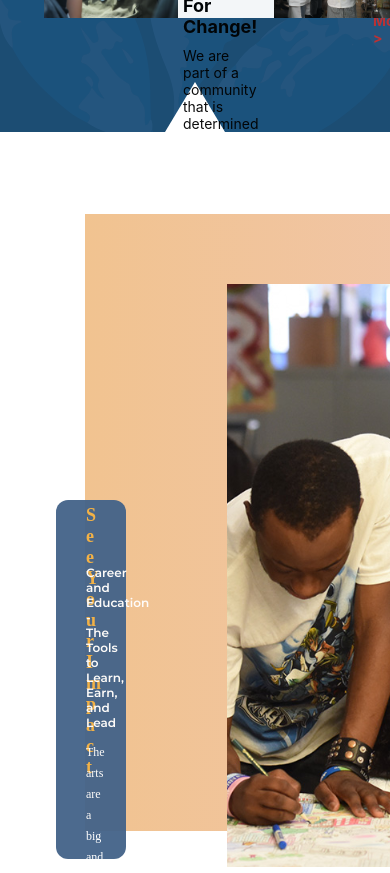
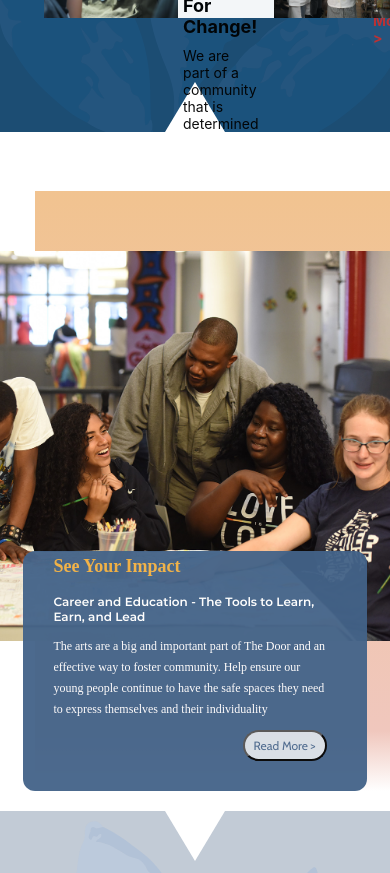
Before and after one commit to Ricomitch/The-Door, a React (Create React App) app in the folder client/: page / in a window 390 px wide. Shown: the part 1380-2253 px from the top of the page. Built offline with nearby package versions, Linux system fonts and the light colour scheme; a web font is replaced by a local one.

Commit message:
first commit responsive-homeImpact

```diff
--- a/client/src/components/HomePage/ImpactHomePage.css
+++ b/client/src/components/HomePage/ImpactHomePage.css
@@ -1,11 +1,9 @@
-
 div.impact-home-div {
   width: 100%;
   height: 807px;
-   padding: 20px;
   display: grid;
-   grid-template-rows: 62px 70px 216px 359px 20px 80px;
-   grid-template-columns: 36px 29px 142px 209px 1fr 36px;
+  grid-template-rows: 62px 70px 216px 366px 20px 74px;
+  grid-template-columns: 36px 29px 142px 209px 1fr 32px;
 }
 
 div.homePageImpactRectangle143 {
@@ -14,16 +12,81 @@
   z-index: 2;
 }
 
-div.gradient-block{
+div.gradient-block {
   grid-row-start: 2;
   grid-column-start: 3;
   width: 1153px;
   height: 617px;
 
-  background: linear-gradient(90deg, rgba(241,195,144,1) 0%, rgba(240,199,189,1) 60%, rgba(255,255,255,1) 100%); ;
+  background: linear-gradient(
+    90deg,
+    rgba(241, 195, 144, 1) 0%,
+    rgba(240, 199, 189, 1) 60%,
+    rgba(255, 255, 255, 1) 100%
+  );
 }
 
 div.img-wrapper {
+  grid-row: 3 / 5;
+  grid-column: 4 / 6;
+  background-image: url('../../assets/Homepage/slack-imgs.png');
+  background-size: cover;
+  /* width: 1201px;
+  height: 583px; */
+  z-index: 1;
+  background-position-y: 50%;
+}
+
+/* Mobile */
+@media screen and (max-width: 426px) {
+  div.impact-home-div {
+    width: 100vw;
+    height: 600px;
+    display: grid;
+    grid-template-rows: 10% 50% 20% 20%;
+    grid-template-columns: 6% 3% 85% 6% ;
+    margin-top: 15%;
+    z-index: -1;
+  }
+
+  div.homePageImpactRectangle143 {
     grid-row-start: 3;
-  grid-column-start: 4;
+    grid-row-end: -1;
+    grid-column-start: 2;
+    grid-column-end: 4;
+    height: auto;
+    z-index: 2;
+    font-size: 5%;
   }
+
+  div.gradient-block {
+    grid-row-start: 1;
+    grid-row-end: -1;
+    grid-column-start: 3;
+    grid-column-end: -1;
+    width: auto;
+    height: auto;
+    z-index: 0;
+    background: rgb(241, 195, 144);
+    background: linear-gradient(
+      180deg,
+      rgba(241, 195, 144, 1) 0%,
+      rgba(240, 199, 189, 1) 90%,
+      rgba(255, 255, 255, 1) 100%
+    );
+    overflow: visible;
+
+  }
+
+  div.img-wrapper {
+    grid-row: 2 / 4;
+    grid-column: 1 / 6;
+    background-image: url('../../assets/Homepage/slack-imgs.png');
+    background-size: cover;
+    width: auto;
+    height: 100vw;
+    z-index: 1;
+    background-position-y: 50%;
+    background-position-x: 100%;
+  }
+}
--- a/client/src/components/HomePage/ImpactHomePage.jsx
+++ b/client/src/components/HomePage/ImpactHomePage.jsx
@@ -16,14 +16,7 @@ function ImpactHomePage() {
         </div>
         <div
             className='img-wrapper'
-            style={{
-              backgroundImage: `url(${ImpactImage})`,
-              backgroundSize: 'cover',
-              width: '1201px',
-              height: '583px',
-              zIndex: '1',
-              backgroundPositionY: '50%'
-            }}
+
       >
           </div>
         </div>
--- a/client/src/index.css
+++ b/client/src/index.css
@@ -5,6 +5,7 @@ html, body {
     sans-serif;
   -webkit-font-smoothing: antialiased;
   -moz-osx-font-smoothing: grayscale;
+
 }
 
 code {
@@ -14,6 +15,6 @@ code {
 
 @media screen and (max-width: 426px) {
   html, body {
-    width: 100vw;
+    width: 100vw !important;
   }
 }
```
Lines whose indentation alone changed are shown as unchanged.
